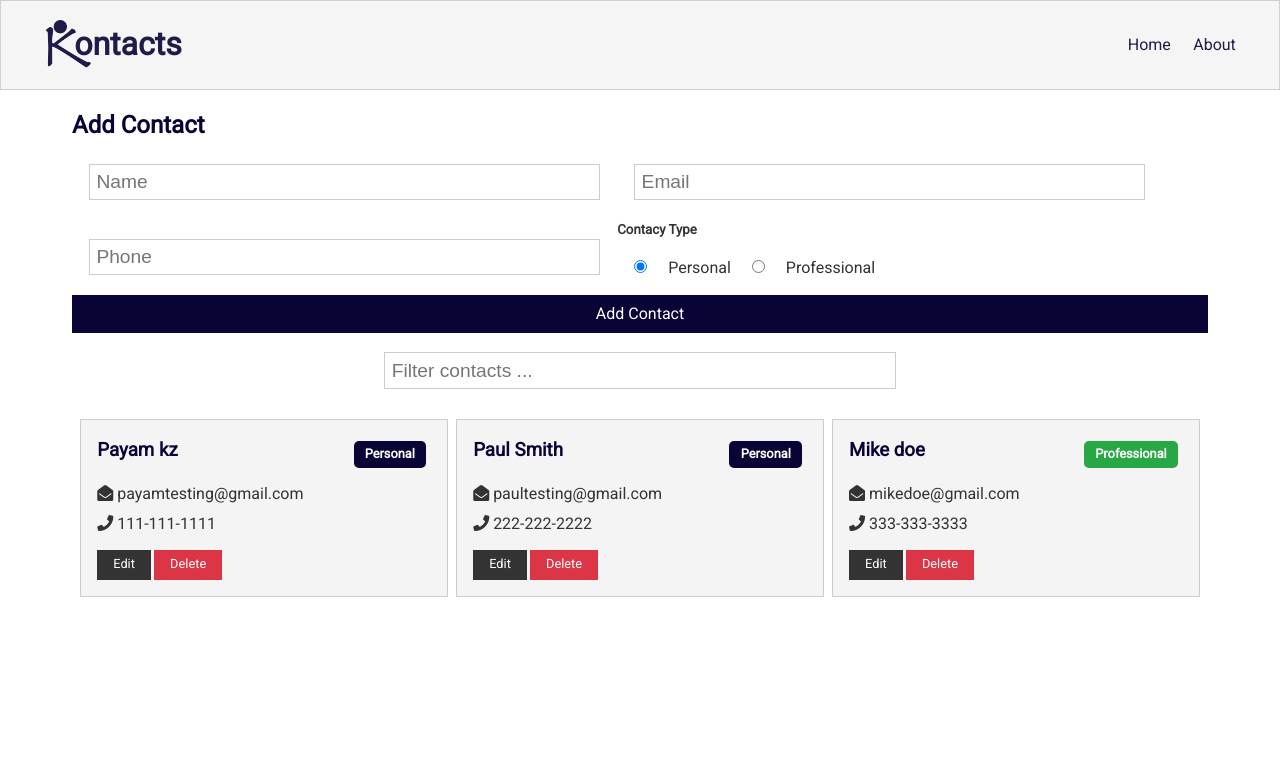
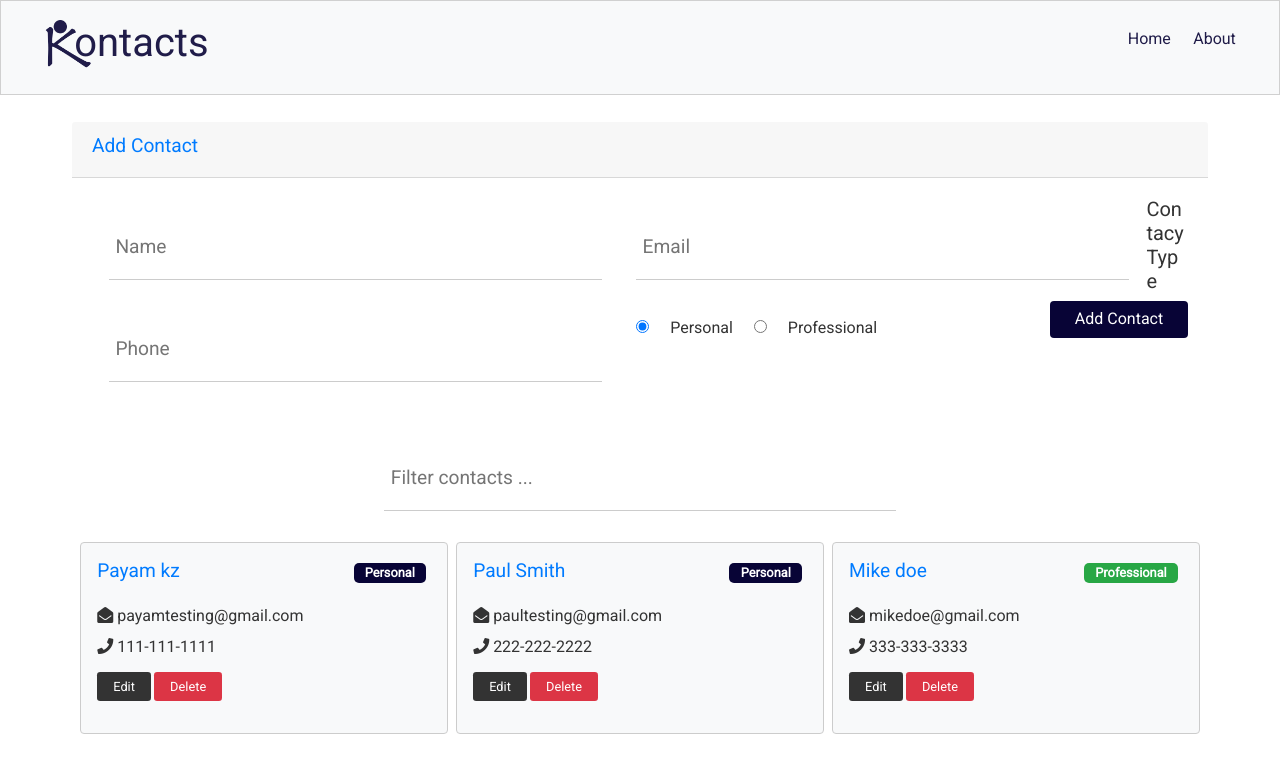
Before and after one commit to thisispayam/kontacts, a React (Create React App) app in the folder client/: page / in a window 1280 px wide. Shown: the top 772 px of the page. Built offline with nearby package versions, Linux system fonts and the light colour scheme.

Commit message:
add react bootstrap and accordion

```diff
--- a/client/public/index.html
+++ b/client/public/index.html
@@ -11,22 +11,14 @@
 
     <link rel="manifest" href="%PUBLIC_URL%/manifest.json" />
     <link rel="stylesheet" href="https://use.fontawesome.com/releases/v5.6.3/css/all.css" integrity="sha384-UHRtZLI+pbxtHCWp1t77Bi1L4ZtiqrqD80Kn4Z8NTSRyMA2Fd33n5dQ8lWUE00s/" crossorigin="anonymous" />
+    <link rel="stylesheet" href="https://maxcdn.bootstrapcdn.com/bootstrap/4.3.1/css/bootstrap.min.css" integrity="sha384-ggOyR0iXCbMQv3Xipma34MD+dH/1fQ784/j6cY/iJTQUOhcWr7x9JvoRxT2MZw1T" crossorigin="anonymous" />
     <title>Kontacts | Manage your contact list</title>
 </head>
 
 <body>
     <noscript>You need to enable JavaScript to run this app.</noscript>
     <div id="root"></div>
-    <!--
-      This HTML file is a template.
-      If you open it directly in the browser, you will see an empty page.
 
-      You can add webfonts, meta tags, or analytics to this file.
-      The build step will place the bundled scripts into the <body> tag.
-
-      To begin the development, run `npm start` or `yarn start`.
-      To create a production bundle, use `npm run build` or `yarn build`.
-    -->
 </body>
 
 </html>
--- a/client/src/App.scss
+++ b/client/src/App.scss
@@ -99,12 +99,27 @@ img {
 /* Cards */
 
 .card {
-    padding: 1rem;
     border: #ccc 1px dotted;
     margin: 0.7rem 0;
-    width: calc(100% * (1/3) - 10px - 1px);
+    min-width: calc(100% * (1/3) - 10px - 1px);
     display: flex;
     flex-direction: column;
+    padding: 1em;
+    .h3,
+    h3,
+    .h2,
+    h2 {
+        font-size: 1.2rem;
+        text-decoration: none;
+    }
+}
+
+.accordion {
+    width: 100%;
+    .card {
+        padding: 0 0 1em 0;
+        border: none;
+    }
 }
 
 
@@ -232,6 +247,9 @@ img {
     background: none;
     padding: 0;
     margin: 0;
+    &:hover {
+        text-decoration: none;
+    }
 }
 
 .btn-block {
@@ -330,3 +348,10 @@ img {
     flex-wrap: wrap;
     justify-content: space-evenly;
 }
+
+$layout-breakpoint-small: 590px;
+@media (max-width: $layout-breakpoint-small) {
+    .card {
+        width: 100%;
+    }
+}
--- a/client/src/components/contacts/ContactForm/ContactForm.js
+++ b/client/src/components/contacts/ContactForm/ContactForm.js
@@ -1,6 +1,8 @@
 import React,{useState, useContext, useEffect} from 'react';
 import ContactContext from '../../../context/contact/contactContext';
-
+import Accordion from 'react-bootstrap/Accordion';
+import Card from 'react-bootstrap/Card';
+import Button from 'react-bootstrap/Button';
 import './ContactForm.scss';
 
 const ContactForm = () => {
@@ -54,22 +56,37 @@ const ContactForm = () => {
         clearCurrent();
     }
     return (
+        <Accordion defaultActiveKey="0">
+            <Card>
+
         <form onSubmit={onSubmit}>
+                    <Card.Header>
+                        <Accordion.Toggle as={Button} variant="link" eventKey="0">
            <h2 className="text-primary">{current ? 'Edit Contact' : 'Add Contact'}</h2>
+                        </Accordion.Toggle>
+                    </Card.Header>
+                    <Accordion.Collapse eventKey="0">
+                        <Card.Body>
            <input type='text' name='name' placeholder='Name' value={name} onChange={onChange}/>
             <input type='text' name='email' placeholder='Email' value={email} onChange={onChange} />
             <input type='text' name='phone' placeholder='Phone' value={phone} onChange={onChange} />
             <h5>Contacy Type</h5>
             <input type='radio' name='type' value='personal' checked={type === 'personal'} onChange={onChange} /> Personal {' '}
             <input type='radio' name='type' value='professional' checked={type === 'professional'} onChange={onChange} /> Professional {' '}
-            <div>
+            <div className='add-btn'>
                 <button type="submit" className='btn btn-primary btn-block'>
                     {current ? 'Update Contact' : 'Add Contact'}
                 </button>
                 {current &&
                 <button className='btn btn-block btn-light' onClick={clearAll}>Clear All</button>}
             </div>
+                        </Card.Body>
+                    </Accordion.Collapse>
+
+
         </form>
+            </Card>
+        </Accordion>
     )
 }
 
--- a/client/src/components/contacts/ContactForm/ContactForm.scss
+++ b/client/src/components/contacts/ContactForm/ContactForm.scss
@@ -18,10 +18,11 @@ select,
 textarea {
     display: block;
     width: 45%;
-    padding: 0.4rem;
+    padding: 1rem 0.4rem;
     font-size: 1.2rem;
-    border: 1px solid #ccc;
+    border-bottom: 1px solid #ccc !important;
     float: left;
+    border: none;
 }
 
 input[type='submit'],
@@ -59,3 +60,8 @@ table td {
 table th {
     background: var(--light-color);
 }
+
+.add-btn {
+    max-width: 200px;
+    float: right;
+}
--- a/client/src/components/layout/Navbar/Navbar.scss
+++ b/client/src/components/layout/Navbar/Navbar.scss
@@ -81,6 +81,9 @@
     .navbar {
         display: block;
         text-align: center;
+        a {
+            text-decoration: none !important;
+        }
         h1 {
             margin-bottom: 0.6rem;
         }
--- a/client/src/components/pages/Home/Home.js
+++ b/client/src/components/pages/Home/Home.js
@@ -7,9 +7,8 @@ import './Home.scss';
 const Home = () => {
     return (
         <div className='home'>
-            <div className='grid-1'>
+            <div className='grid-1 contact-form'>
                 <ContactForm />
-
             </div>
             <ContactFilter />
 
--- a/client/src/components/pages/Home/Home.scss
+++ b/client/src/components/pages/Home/Home.scss
@@ -1,4 +1,7 @@
 .home {
     display: flex;
     flex-direction: column;
+    .contact-form {
+        display: flex;
+    }
 }
--- a/package.json
+++ b/package.json
@@ -14,11 +14,13 @@
     "license": "ISC",
     "dependencies": {
         "bcryptjs": "^2.4.3",
+        "bootstrap": "^4.3.1",
         "config": "^3.2.2",
         "express": "^4.17.1",
         "express-validator": "^6.1.1",
         "jsonwebtoken": "^8.5.1",
-        "mongoose": "^5.6.9"
+        "mongoose": "^5.6.9",
+        "react-bootstrap": "^1.0.0-beta.12"
     },
     "devDependencies": {
         "concurrently": "^4.1.1",
```
Also changed, not shown: 1 other file (tests, documents, lock files or other folders).
